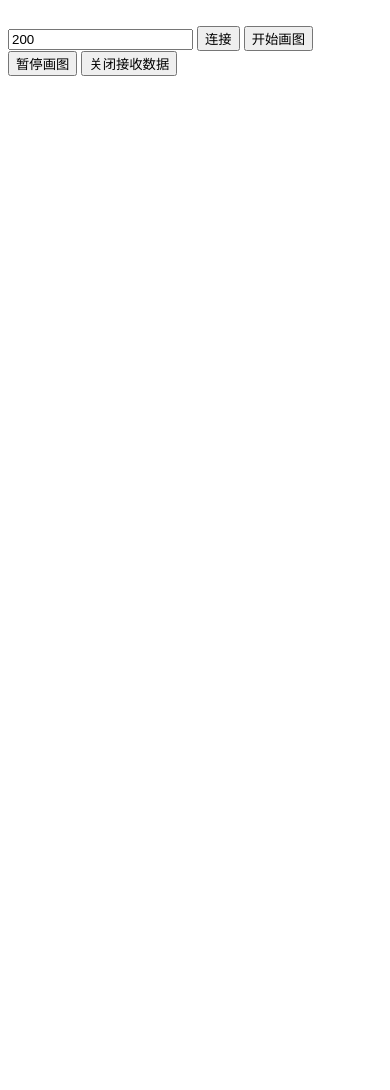
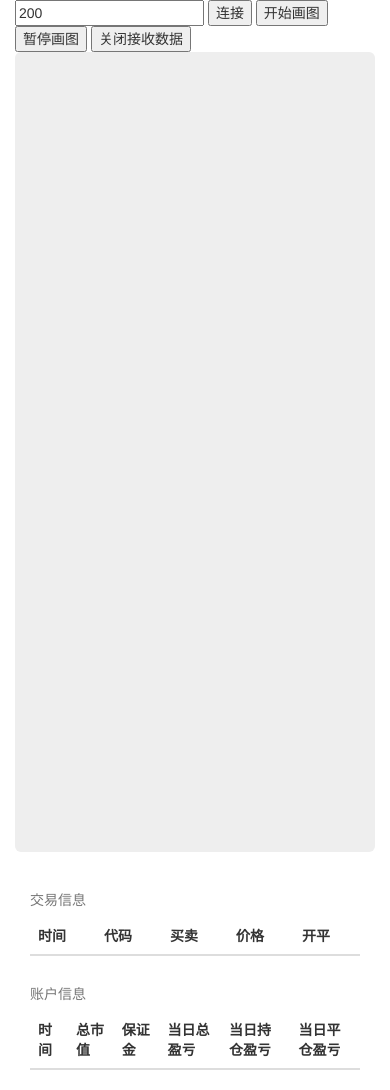
Before and after one commit to hadrianl/rqalpha_kairui, a Flask app: template rqalpha/examples/extend_api/VisualMod/templates/backtest.html in a window 390 px wide. Before the commit the page ends 76 px from the top, so only its background shows below. Run offline with Flask 2, Linux system fonts and the light colour scheme; the template is opened without the code that fills it, so the values that code supplies are empty; parts of the project's set-up code (start-up, migrations or seed data) failed here and were passed over; some libraries are stand-ins or nearby versions.

Commit message:
修改了可视化UI，添加了交易信息和账户信息的推送与展示，新增一个数据推送的通用接口

```diff
--- a/rqalpha/examples/extend_api/VisualMod/templates/backtest.html
+++ b/rqalpha/examples/extend_api/VisualMod/templates/backtest.html
@@ -1,24 +1,80 @@
 <!DOCTYPE html>
 <html>
 <head>
-    <meta charset="utf-8">
-    <title>回测</title>
-    <script type="text/javascript" src={{url_for('static', filename='jquery-1.8.3.min.js')}}></script>
+    <meta charset="utf-8" >
+    <title>凯瑞期货回测可视化</title>
+    <link href="https://cdn.bootcss.com/bootstrap/3.3.7/css/bootstrap.min.css" rel="stylesheet">
+    <script src="https://cdn.bootcss.com/jquery/2.1.1/jquery.min.js"></script>
+    <script src="https://cdn.bootcss.com/bootstrap/3.3.7/js/bootstrap.min.js"></script>
+    <!--<script type="text/javascript" src={{url_for('static', filename='jquery-1.8.3.min.js')}}></script>-->
     <script type="text/javascript" src={{url_for('static', filename='echarts.min.js')}}></script>
+    <style>
+        body {
+  font-family: "Helvetica Neue", Helvetica, Arial, sans-serif;
+  font-size: 14px;
+  line-height: 1.428571429;
+  color: #333333;
+  background-color: #ffffff;
+}
+.container {
+   padding-right: 15px;
+   padding-left: 15px;
+   margin-right: auto;
+   margin-left: auto;
+}
+
+    </style>
 </head>
 <body>
-<br>
+<div class="container">
 <input type="text" id="message" value="200"/>
 <button type="button" id="connect_websocket">连接</button>
 <button type="button" id="send_message">开始画图</button>
 <button type="button" id="close_ht">暂停画图</button>
 <button type="button" id="close_websocket">关闭接收数据</button>
-<div id="messagecontainer">
+<div id="messagecontainer"></div>
+</div>
 
+<div class="container">
+    <div class="row clearfix">
+        <div  class="col-md-8 column">
+<div class="jumbotron" id="main" style="width: auto;height: 800px;" align="center"></div>
         </div>
-<div id="main" style="width: auto;height: 800px;" align="center"></div>
+    </div>
+
+<div class="col-md-4 column">
+    <table class="table" id="trade">
+	<caption>交易信息</caption>
+   <thead>
+      <tr>
+         <th>时间</th>
+         <th>代码</th>
+          <th>买卖</th>
+          <th>价格</th>
+          <th>开平</th>
+      </tr>
+   </thead>
+   <tbody>
+   </tbody>
+</table>
+        <table class="table" id="account">
+	<caption>账户信息</caption>
+   <thead>
+      <tr>
+          <th>时间</th>
+          <th>总市值</th>
+          <th>保证金</th>
+          <th>当日总盈亏</th>
+          <th>当日持仓盈亏</th>
+          <th>当日平仓盈亏</th>
+      </tr>
+   </thead>
+   <tbody>
+   </tbody>
+</table>
+</div>
+
 <script type="text/javascript">
-
 var myChart = echarts.init(document.getElementById('main'));
 var bs = new Array();
 var xzs = new Array();
@@ -32,7 +88,7 @@ option = {
         trigger: 'axis'
     },
     legend: {
-        data:['回测','卖出','买入']
+        data:['KLine', 'MA5',  'MA10', 'MA30', 'MA60']
     },
     toolbox: {
         show : true,
@@ -46,8 +102,6 @@ option = {
     dataZoom : {
         show : true,
         realtime: true,
-        start : 50,
-        end : 100
     },
     xAxis : [
         {
@@ -68,47 +122,89 @@ option = {
     ],
     series : [
         {
-            name:'回测',
+            name:'KLine',
             type:'k',
+            dimensions: ['date', 'open', 'close', 'highest', 'lowest'],
+            encode: {
+                x: 'date',
+                y: ['open', 'close', 'highest', 'lowest']
+                },
             data:[ // 开盘，收盘，最低，最高
-            ]
-        },{
-            name:'卖出',
-            type:'scatter',
-            symbol: 'arrow',//'star3',
-            symbolSize: 12,
-            smooth:true,
-            symbolRotate:180,
-
-            itemStyle:{
-                //symbolRotate:-90,
-                normal: { color:function(p){
-                    return bs[p.name];
+            ],
+            zlevel: 0,
+            markPoint: {
+                label: {
+                    normal: {
+                        formatter: function (param) {
+                            return param != null ? Math.round(param.value) : '';
+                        },
+                    position: 'right',
+                    fontSize: 8
+                    }
+                },
+                data: [
+                    {
+                        name: 'highest value',
+                        type: 'max',
+                        valueDim: 'highest'
+                    },
+                    {
+                        name: 'lowest value',
+                        type: 'min',
+                        valueDim: 'lowest'
+                    }
+                ],
+                tooltip: {
+                    formatter: function (param) {
+                        return param.name + '<br>' + (param.data.coord || '');
+                    }
                 }
             }
         },
-
-            data: []
-        },{
-            name:'买入',
-            type:'scatter',
-            symbol: 'arrow',//'star3',
-            symbolSize: 12,
-            smooth:true,
-            symbolRotate:0,
-
-            itemStyle:{
-                //symbolRotate:-90,
-                normal: { color:function(p){
-                    return bs[p.name];
-                 }
+        {
+            name: 'MA5',
+            type: 'line',
+            data: [],
+            smooth: true,
+            zlevel: 1,
+            lineStyle: {
+                normal: {opacity: 0.5}
                 }
         },
+                {
+            name: 'MA10',
+            type: 'line',
+            data: [],
+            smooth: true,
+            zlevel: 1,
+            lineStyle: {
+                normal: {opacity: 0.5}
+                }
+        },
+                {
+            name: 'MA30',
+            type: 'line',
+            data: [],
+            smooth: true,
+            zlevel: 1,
+            lineStyle: {
+                normal: {opacity: 0.5}
+                }
+        },
+                {
+            name: 'MA60',
+            type: 'line',
+            data: [],
+            smooth: true,
+            zlevel: 1,
+            lineStyle: {
+                normal: {opacity: 0.5}
+                }
+        },
+    ]
+}
 
-            data: []
-        }
-    ]
-};
+myChart.showLoading();
 
 stringToDate = function(dateStr,separator){
      if(!separator){
@@ -128,90 +224,110 @@ stringToDate = function(dateStr,separator){
      return date;
  }
 
-var k_x = new Array();
-var k_y = new Array();
-var y_x = new Array();
-var y_y = new Array();
-var y_y2 = new Array();
+var categoryData = new Array();
+var bar = new Array();
+var trade = new Array();
 var is_huatu = true;
 var size = $('#message').val()-0;
 
 //myChart.setOption(option);
 
-function timeTicket(x,y,type,side){
-    // 动态数据接口 addData
-    // lastIndex += 1;
-    // var len2 = option.series[0].data.length;
-    // var d = option.xAxis[0].data[len2-1];
-    // d = stringToDate(d,'/');
-    // d.setDate(d.getDate()+1);
-    // d = d.getFullYear()+'/'+(d.getMonth()+1)+'/'+d.getDate();
+function addBar(data){
+        categoryData.push(data[0]);
+        bar.push(data.slice(1));
+        option.xAxis[0].data=categoryData;
+        option.series[0].data=bar;
+        option.dataZoom.startValue=categoryData[categoryData.length-size];
+        option.dataZoom.endValue=categoryData[categoryData.length-1];
 
-    if(type=='k'){
-        var ind = k_x.indexOf(x);
-        if(ind<0){
-                k_x.push(x);
-                k_y.push(y);
-                y_y.push('');
-                y_y2.push('');
-            }else{
-                k_y[ind] = y;
+        if(is_huatu){
+            myChart.setOption(option);
+        }
 }
 
+
+function addTrade(trade_data){
+        data = [trade_data.trading_dt, trade_data.price, trade_data.side];
+        var t_row = document.createElement("tr");
+        var t_time = document.createElement("td");
+        var t_code = document.createElement("td");
+        var t_side = document.createElement("td");
+        var t_price = document.createElement("td");
+        var t_effect = document.createElement("td");
+        t_time.innerHTML = trade_data.trading_dt;
+        t_code.innerHTML = trade_data.order_book_id;
+        t_side.innerHTML = trade_data.side;
+        (trade_data.side == "BUY")?(t_side.style.color="red"):(t_side.style.color="green");
+        t_price.innerHTML = trade_data.price;
+        t_effect.innerHTML = trade_data.position_effect;
+        t_row.appendChild(t_time);
+        t_row.appendChild(t_code);
+        t_row.appendChild(t_side);
+        t_row.appendChild(t_price);
+        t_row.appendChild(t_effect);
+        $("#trade").children("tbody").prepend(t_row);
+
+        var trade_point = {
+                        name: 'trade',
+                        symbol: 'triangle',
+                        symbolSize: 10,
+                        coord: [data[0], data[1]],
+                        value: data[1],
+                        itemStyle: {
+                            normal: {color: 'rgb(41,60,85)'}
+                        }
+                        };
+
+        if(data[2]=='SELL'){
+            trade_point.itemStyle.normal.color = 'rgb(0,255,0)';
+            trade_point.symbolRotate = -180;
+        }else{
+            trade_point.itemStyle.normal.color = 'rgb(255,0,0)';
+            trade_point.symbolRotate = 0;
+        }
+
+        option.series[0].markPoint.data.push(trade_point);
+
         if(is_huatu){
-                option.xAxis[0].data=k_x.slice(-size);
-                option.series[0].data=k_y.slice(-size);
-                option.series[1].data=y_y.slice(-size);
-                option.series[2].data=y_y2.slice(-size);
-                //option.series[1].symbolRotate=y_y.slice(-size);
             myChart.setOption(option);
         }
-    }else if(type=='y'){
-            var ind = k_x.indexOf(x);
+}
 
-            if(ind<0){
-                k_x.push(x);
-                k_y.push(k_y[k_y.length-1]);
-                if(side=='SELL'){
-                    y_y.push(y);
-                    y_y2.push('')
-                }else{
-                    y_y.push('');
-                    y_y2.push(y)
+function addExtra(data){
+    for (topic in data[1]){
+        if (topic=='MA5'){
+            option.series[1].data.push(data[1][topic]);
+        }else if (topic=='MA10'){
+            option.series[2].data.push(data[1][topic]);
+        }else if (topic=='MA30'){
+            option.series[3].data.push(data[1][topic]);
+        }else if (topic=='MA60'){
+            option.series[4].data.push(data[1][topic]);
+        }else if (topic=='account'){
+            updateAccount(data[0], data[1][topic])
         }
-            }else{
-                //y_y[ind] = y;
-                if(side=='SELL'){
-                    y_y[ind] = y;
-                }else{
-                   y_y2[ind] = y;
+
     }
 }
-            if(is_huatu){
-                option.xAxis[0].data=k_x.slice(-size);
-                option.series[0].data=k_y.slice(-size);
-                option.series[1].data=y_y.slice(-size);
-                option.series[2].data=y_y2.slice(-size);
-               myChart.setOption(option);
-            }
-    }else{
-        option.xAxis[0].data=k_x.slice(-size);
-        option.series[0].data=k_y.slice(-size);
-        option.series[1].data=y_y.slice(-size);
-        option.series[2].data=y_y2.slice(-size);
-        myChart.setOption(option);
-    }
-        /*myChart.addData([
-            [
-                0,        // 系列索引
-                option.series[0].data[lastIndex%len], // 新增数据
-                false,     // 新增数据是否从队列头部插入
-                false,     // 是否增加队列长度，false则自定删除原有数据，队头插入删队尾，队尾插入删队头
-                d //option.xAxis[0].data[lastIndex%len]
-            ]
-        ]);*/
+
+function updateAccount(t, data){
+        var account_row = document.createElement("tr");
+        var _time = document.createElement("td");
+        _time.innerHTML = t;
+        account_row.appendChild(_time);
+
+        for (var i=0; i<data.length; i++) {
+            var info = document.createElement("td");
+            info.innerHTML = data[i];
+            if(i>=2){
+            (data[i] > 0)?(info.style.color="red"):(info.style.color="green");}
+            account_row.appendChild(info);
         }
 
+        $("#account").children("tbody").html(account_row);
+}
+
+myChart.hideLoading();
 $(function () {
         function manages(info){
             if (window.s) {
@@ -226,22 +342,16 @@ $(function () {
             };
             var x=null,y=null;
             socket.onmessage = function (e) {
-                console.log('message: ' + e.data);//打印出服务端返回过来的数据
+                <!--console.log('message: ' + e.data);//打印出服务端返回过来的数据-->
                 var d= $.parseJSON(e.data);
                 if(d.topic=='bar'){
-                    x = d.datetime;
-                    y=[d.open,d.close,d.high,d.low]
-                    timeTicket(x,y,'k','');
+                    bar_data = [d.datetime, d.open, d.close, d.high, d.low];
+                    addBar(bar_data);
                 }else if(d.topic=='trade'){
-                    x = d.trading_dt;
-                    y = d.price;
-                    //bs = d.bs;
-                    if(d.side=='SELL'){
-                        bs[x]='green';
-                    }else{
-                        bs[x]='red';
-                    }
-                    timeTicket(x,y,'y',d.side);
+                    addTrade(d);
+                }else if(d.topic=='extra'){
+                    data = [d.datetime, d.topic_vals];
+                    addExtra(data);
                 }
             };
             // Call onopen directly if socket is already open
@@ -270,12 +380,8 @@ $(function () {
         $('#close_ht').click(function () {
             is_huatu = false;
             size = $('#message').val()-0;
-            timeTicket('','','','');
         });
     });
-
-
-//var t=setInterval("timeTicket()",100);
 </script>
 </body>
 </html>
```
Also changed, not shown: rqalpha/examples/extend_api/VisualMod/Mod.py (+21 -2 lines), strategy.py (+12 -2 lines). Lines whose indentation alone changed are shown as unchanged.
